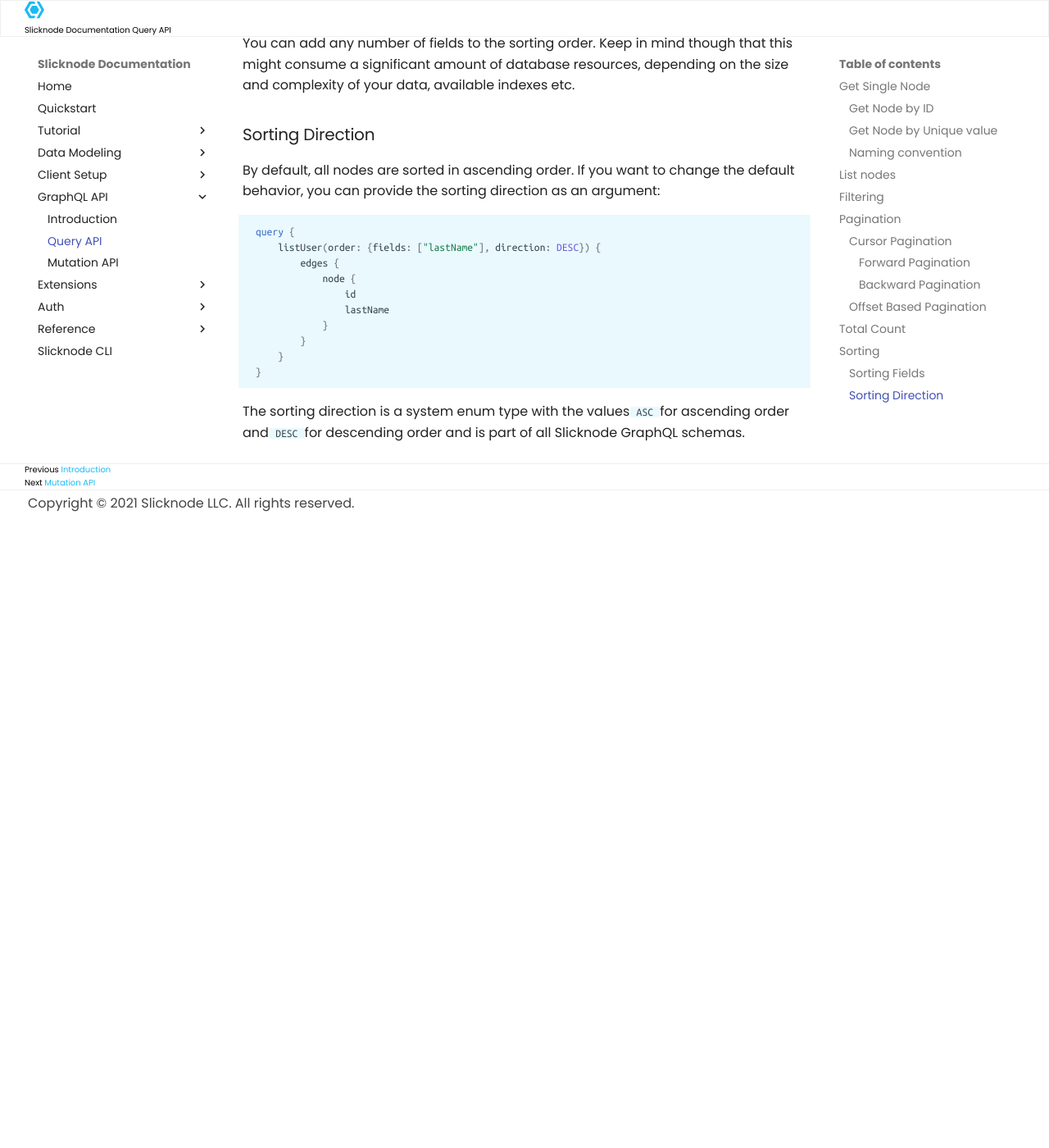
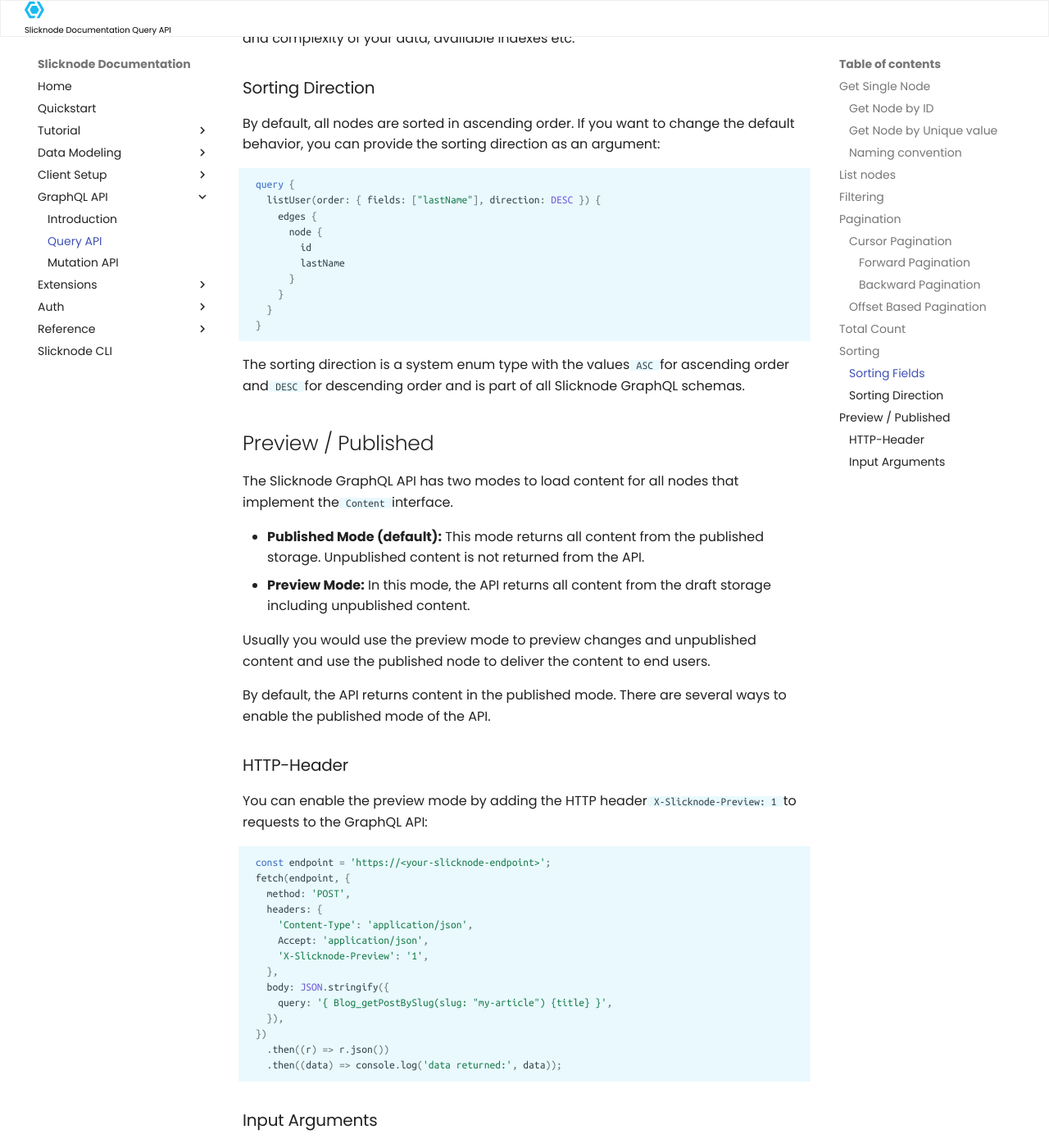
Before and after one commit to slicknode/slicknode, an MkDocs documentation site: the page built from docs/docs/graphql-api/query-api.md, in a window 1280 px wide and 1400 px high, scrolled down 10502 px. Shown: the whole window at 82% size. Built offline with MkDocs 1.6.1 and Material for MkDocs 9.7.7, drawn with Linux system fonts in a browser that asks for light colours; before the commit the page ends 11132 px from its top, so only the background shows below that; some of the changed text lies outside the part shown.

Commit message:
Add documentation for preview / published mode in Query API

````diff
--- a/docs/docs/graphql-api/query-api.md
+++ b/docs/docs/graphql-api/query-api.md
@@ -17,10 +17,10 @@ To retrieve a single `User` node by its ID, you could write the following query:
 
 ```graphql
 query {
-    getUserById(id: "1234xyz") {
-        id
-        email
-    }
+  getUserById(id: "1234xyz") {
+    id
+    email
+  }
 }
 ```
 
@@ -29,10 +29,10 @@ query {
 ```json
 {
   "data": {
-      "getUserById": {
-        "id": "1234xyz",
-        "email": "user@example.com"
-      }
+    "getUserById": {
+      "id": "1234xyz",
+      "email": "user@example.com"
+    }
   }
 }
 ```
@@ -48,10 +48,10 @@ For example, to get a user by its email address, you could use the following que
 
 ```graphql
 query {
-    getUserByEmail(email: "user@example.com") {
-        id
-        email
-    }
+  getUserByEmail(email: "user@example.com") {
+    id
+    email
+  }
 }
 ```
 
@@ -60,10 +60,10 @@ query {
 ```json
 {
   "data": {
-      "getUserByEmail": {
-        "id": "1234xyz",
-        "email": "user@example.com"
-      }
+    "getUserByEmail": {
+      "id": "1234xyz",
+      "email": "user@example.com"
+    }
   }
 }
 ```
@@ -89,14 +89,14 @@ For example, to get a list of users, you could use the following query:
 
 ```graphql
 query {
-    listUser {
-        edges {
-            node {
-                id
-                email
-            }
-        }
+  listUser {
+    edges {
+      node {
+        id
+        email
+      }
     }
+  }
 }
 ```
 
@@ -198,14 +195,13 @@ of a set of nodes and load more nodes in subsequent requests. You can use a [Rel
 The list fields for your nodes on the root GraphQL Query type accept a few arguments
 for pagination:
 
-| Name | Type | Description |
-| -------- | ----------- | --------- |
-| `first` | `Int` | The number of nodes to return when using forward pagination |
-| `after` | `String` | The cursor of the last item from the previous slice when using forward pagination. |
-| `last` | `Int` | The number of nodes to return when using backwards pagination |
+| Name     | Type     | Description                                                                         |
+| -------- | -------- | ----------------------------------------------------------------------------------- |
+| `first`  | `Int`    | The number of nodes to return when using forward pagination                         |
+| `after`  | `String` | The cursor of the last item from the previous slice when using forward pagination.  |
+| `last`   | `Int`    | The number of nodes to return when using backwards pagination                       |
 | `before` | `String` | The cursor of the last item from the previous slice when using backwards pagination |
-| `skip` | `Int` | The number of nodes to skip in the result set for offset based pagination |
-
+| `skip`   | `Int`    | The number of nodes to skip in the result set for offset based pagination           |
 
 ### Cursor Pagination
 
@@ -215,13 +211,13 @@ also provides you with a cursor that you can use to load the next slice.
 
 **When to use?**
 
--   you want to use infinite scrolling
--   you have large data sets
--   you need stable results and don't want to load duplicates when an item is added between requests
+- you want to use infinite scrolling
+- you have large data sets
+- you need stable results and don't want to load duplicates when an item is added between requests
 
 **When not to use?**
 
--   you need to be able to jump into the middle of a data set *(you could achieve a similar result with filters though)*
+- you need to be able to jump into the middle of a data set _(you could achieve a similar result with filters though)_
 
 #### Forward Pagination
 
@@ -229,18 +225,18 @@ To load the first 10 users in your application you could use the following query
 
 ```graphql
 query {
-    listUser(first: 10) {
-        pageInfo {
-            hasNextPage
-        }
-        edges {
-            cursor
-            node {
-                id
-                email
-            }
-        }
+  listUser(first: 10) {
+    pageInfo {
+      hasNextPage
     }
+    edges {
+      cursor
+      node {
+        id
+        email
+      }
+    }
+  }
 }
 ```
 
@@ -283,20 +279,21 @@ To load the next slice of data, we use the cursor of the last item from the prev
 and pass it as an argument to the field:
 
 **Query:**
+
 ```graphql
 query {
-    listUser(first: 10, after: "cursorfromlastitemofpreviousresponse") {
-        pageInfo {
-            hasNextPage
-        }
-        edges {
-            cursor
-            node {
-                id
-                email
-            }
-        }
+  listUser(first: 10, after: "cursorfromlastitemofpreviousresponse") {
+    pageInfo {
+      hasNextPage
     }
+    edges {
+      cursor
+      node {
+        id
+        email
+      }
+    }
+  }
 }
 ```
 
@@ -312,18 +309,18 @@ To load the last 10 users in your database, use the following query:
 
 ```graphql
 query {
-    listUser(last: 10) {
-        pageInfo {
-            hasPreviousPage
-        }
-        edges {
-            cursor
-            node {
-                id
-                email
-            }
-        }
+  listUser(last: 10) {
+    pageInfo {
+      hasPreviousPage
     }
+    edges {
+      cursor
+      node {
+        id
+        email
+      }
+    }
+  }
 }
 ```
 
@@ -331,20 +328,21 @@ To load the next slice of data, use the first cursor of the returned response an
 an argument to the list field:
 
 **Query:**
+
 ```graphql
 query {
-    listUser(last: 10, before: "firstcursorofpreviousresponse") {
-        pageInfo {
-            hasPreviousPage
-        }
-        edges {
-            cursor
-            node {
-                id
-                email
-            }
-        }
+  listUser(last: 10, before: "firstcursorofpreviousresponse") {
+    pageInfo {
+      hasPreviousPage
     }
+    edges {
+      cursor
+      node {
+        id
+        email
+      }
+    }
+  }
 }
 ```
 
@@ -355,14 +353,13 @@ and optionally skip any number of nodes. This allows you to directly jump into t
 
 **When to use?**
 
--   You need to jump into a middle of a dataset
--   You need to implement page based pagination
+- You need to jump into a middle of a dataset
+- You need to implement page based pagination
 
 **When not to use?**
 
--   You have changing result sets and need stable results *(someone adds or removes nodes between requests)*
--   You need to jump far into a dataset and need top performance *(use cursor based pagination with filters instead)*
-
+- You have changing result sets and need stable results _(someone adds or removes nodes between requests)_
+- You need to jump far into a dataset and need top performance _(use cursor based pagination with filters instead)_
 
 To load 10 nodes, provide the number of nodes to load in the `first` argument and use the `skip` argument
 to indicate how many nodes should be skipped from the result set.
@@ -371,17 +368,17 @@ The following query would load the first 10 nodes:
 
 ```graphql
 query {
-    listUser(first: 10, skip: 0) {
-        pageInfo {
-            hasNextPage
-        }
-        edges {
-            node {
-                id
-                email
-            }
-        }
+  listUser(first: 10, skip: 0) {
+    pageInfo {
+      hasNextPage
     }
+    edges {
+      node {
+        id
+        email
+      }
+    }
+  }
 }
 ```
 
@@ -389,17 +386,17 @@ The following query would load the nodes 11-20:
 
 ```graphql
 query {
-    listUser(first: 10, skip: 10) {
-        pageInfo {
-            hasNextPage
-        }
-        edges {
-            node {
-                id
-                email
-            }
-        }
+  listUser(first: 10, skip: 10) {
+    pageInfo {
+      hasNextPage
     }
+    edges {
+      node {
+        id
+        email
+      }
+    }
+  }
 }
 ```
 
@@ -419,22 +416,21 @@ on every connection type:
 This will return the total number of users in the system. There are a few things to keep in mind when querying the
 total count:
 
--   **Permissions:** The [permission filters](../auth/authorization) are automatically applied to the aggregation query,
-    that means that the server only counts the nodes that are accessible by the current user.
--   **Filters:** The filters that are passed to the parent field are also applied to the aggregation query, which lets
-    you count only a subset of the nodes.
--   **Pagination:** When a cursor is passed to the input arguments `after` or `before`, the aggregation query is
-    adjusted to only return the total number of nodes after or before the given cursor. This lets you count
-    the number of nodes on each side of the loaded data slice without loading the actual nodes.
+- **Permissions:** The [permission filters](../auth/authorization) are automatically applied to the aggregation query,
+  that means that the server only counts the nodes that are accessible by the current user.
+- **Filters:** The filters that are passed to the parent field are also applied to the aggregation query, which lets
+  you count only a subset of the nodes.
+- **Pagination:** When a cursor is passed to the input arguments `after` or `before`, the aggregation query is
+  adjusted to only return the total number of nodes after or before the given cursor. This lets you count
+  the number of nodes on each side of the loaded data slice without loading the actual nodes.
 
-    For example for a functionality like *(24 new comments - Click to load)*
-
+  For example for a functionality like _(24 new comments - Click to load)_
 
 If you want to get the `totalCount` of nodes and a slice of nodes in the same request, you can use
 aliases:
 
 ```graphql
-query PaginatedUsers($after: String){
+query PaginatedUsers($after: String) {
   listUser {
     # This returns all users without pagination limitation
     totalCount
@@ -454,7 +450,6 @@ query PaginatedUsers($after: String){
 Note that the input arguments `first` and `last` are ignored to determine the total count. You can derive that
 number from the number of returned nodes if needed.
 
-
 ## Sorting
 
 By default, the returned nodes of a list field are returned in the order they were added
@@ -462,21 +457,20 @@ to the data store (sorted by `id`).
 If you want to change the sorting order of the result, you can pass the argument `order` to the list field.
 By default, the results are sorted in ascending order.
 
-
 ### Sorting Fields
 
 To get a list of users sorted by their `lastName`, you could run the following query:
 
 ```graphql
 query {
-    listUser(order: {fields: ["lastName"]}) {
-        edges {
-            node {
-                id
-                lastName
-            }
-        }
+  listUser(order: { fields: ["lastName"] }) {
+    edges {
+      node {
+        id
+        lastName
+      }
     }
+  }
 }
 ```
 
@@ -486,21 +480,20 @@ and `firstName` second, you can add that field to the sorting configuration:
 
 ```graphql
 query {
-    listUser(order: {fields: ["lastName", "firstName"]}) {
-        edges {
-            node {
-                id
-                lastName
-            }
-        }
+  listUser(order: { fields: ["lastName", "firstName"] }) {
+    edges {
+      node {
+        id
+        lastName
+      }
     }
+  }
 }
 ```
 
 You can add any number of fields to the sorting order. Keep in mind though that this might
 consume a significant amount of database resources, depending on the size and complexity
 of your data, available indexes etc.
-
 
 ### Sorting Direction
 
@@ -509,16 +502,99 @@ behavior, you can provide the sorting direction as an argument:
 
 ```graphql
 query {
-    listUser(order: {fields: ["lastName"], direction: DESC}) {
-        edges {
-            node {
-                id
-                lastName
-            }
-        }
+  listUser(order: { fields: ["lastName"], direction: DESC }) {
+    edges {
+      node {
+        id
+        lastName
+      }
     }
+  }
 }
 ```
 
 The sorting direction is a system enum type with the values `ASC` for ascending order and
 `DESC` for descending order and is part of all Slicknode GraphQL schemas.
+
+## Preview / Published
+
+The Slicknode GraphQL API has two modes to load content for all nodes that implement the `Content` interface.
+
+- **Published Mode (default):** This mode returns all content from the published storage. Unpublished content is not returned from the API.
+- **Preview Mode:** In this mode, the API returns all content from the draft storage including unpublished content.
+
+Usually you would use the preview mode to preview changes and unpublished content and use the published node to deliver the content to end users.
+
+By default, the API returns content in the published mode. There are several ways to enable the published mode of the API.
+
+### HTTP-Header
+
+You can enable the preview mode by adding the HTTP header `X-Slicknode-Preview: 1` to requests to the GraphQL API:
+
+```javascript
+const endpoint = 'https://<your-slicknode-endpoint>';
+fetch(endpoint, {
+  method: 'POST',
+  headers: {
+    'Content-Type': 'application/json',
+    Accept: 'application/json',
+    'X-Slicknode-Preview': '1',
+  },
+  body: JSON.stringify({
+    query: '{ Blog_getPostBySlug(slug: "my-article") {title} }',
+  }),
+})
+  .then((r) => r.json())
+  .then((data) => console.log('data returned:', data));
+```
+
+### Input Arguments
+
+You can enable the preview and published mode for individual parts of your GraphQL query by using the `preview` input argument. The selected mode will then be used to return the data of that node and the entire selection set of all its children.
+
+**For example:**
+
+```graphql
+query GetPost($slug: String!) {
+  # This will return the blog post in preview mode
+  unpublishedPost: Blog_getPostBySlug(slug: $slug, preview: true) {
+    title
+    # ...
+
+    # The category will be loaded from preview storage,
+    # since `preview` was set to true in a parent field
+    category {
+      name
+      # This will also be returned in preview node, preview settings cascades
+      articles {
+        edges {
+          node {
+            title
+          }
+        }
+      }
+    }
+  }
+
+  # Returns the published version of the post
+  publishedPost: Blog_getPostBySlug(slug: $slug, preview: false) {
+    title
+    # You can also override the preview mode in a child selection set.
+    # `category` will now be loaded in preview mode
+    category(preview: true) {
+      name
+      # Articles will now be loaded in preview mode,
+      # since the `preview` setting of the closest parent is `true`
+      articles {
+        edges {
+          node {
+            title
+          }
+        }
+      }
+    }
+  }
+}
+```
+
+Setting the preview mode via HTTP-Header and via input arguments can be used in combination. In that case, the preview setting of the HTTP header is applied to the query and the setting of the input argument overrides the setting for the particular part of the GraphQL query.
````
Also changed, not shown: other parts of docs/docs/graphql-api/query-api.md (+27 -30 lines).
